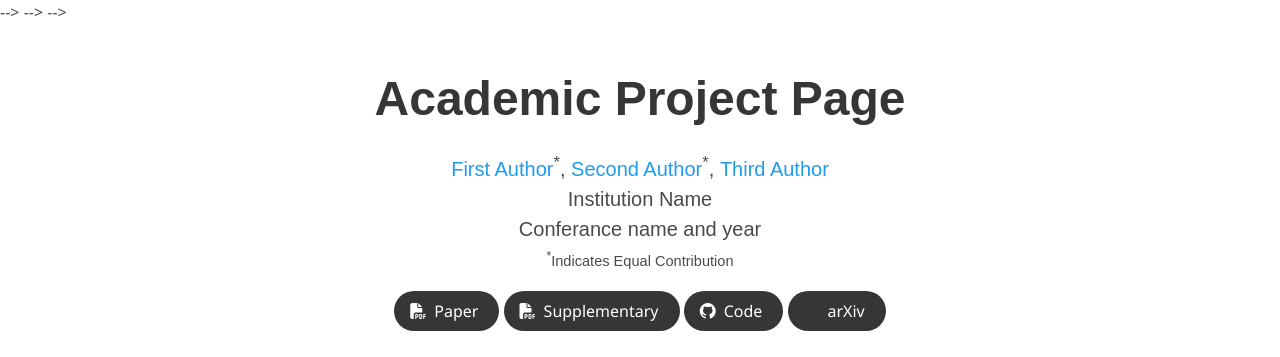
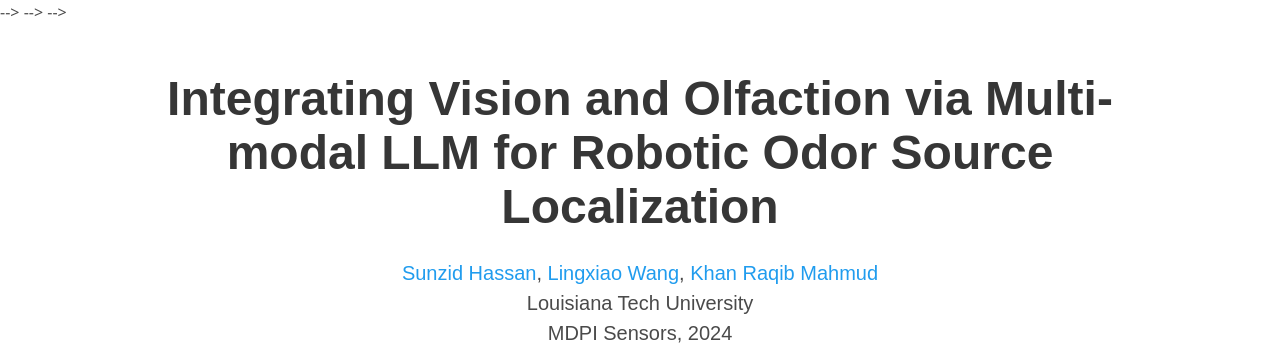
Before and after one commit to SunzidHassan/24_LLMOSL, a plain HTML site: page index.html in a window 1280 px wide. Shown: the top 357 px of the page. Drawn offline with nearby package versions, Linux system fonts and the light colour scheme; some icons are missing; a web font is replaced by a local one.

Commit message:
24_10_4: title changes

```diff
--- a/index.html
+++ b/index.html
@@ -52,21 +52,20 @@
       <div class="container is-max-desktop">
         <div class="columns is-centered">
           <div class="column has-text-centered">
-            <h1 class="title is-1 publication-title">Academic Project Page</h1>
+            <h1 class="title is-1 publication-title">Integrating Vision and Olfaction via Multi-modal LLM for Robotic Odor Source Localization</h1>
             <div class="is-size-5 publication-authors">
               <!-- Paper authors -->
               <span class="author-block">
-                <a href="FIRST AUTHOR PERSONAL LINK" target="_blank">First Author</a><sup>*</sup>,</span>
+                <a href="FIRST AUTHOR PERSONAL LINK" target="_blank">Sunzid Hassan</a>,</span>
                 <span class="author-block">
-                  <a href="SECOND AUTHOR PERSONAL LINK" target="_blank">Second Author</a><sup>*</sup>,</span>
+                  <a href="SECOND AUTHOR PERSONAL LINK" target="_blank">Lingxiao Wang</a>,</span>
                   <span class="author-block">
-                    <a href="THIRD AUTHOR PERSONAL LINK" target="_blank">Third Author</a>
+                    <a href="THIRD AUTHOR PERSONAL LINK" target="_blank">Khan Raqib Mahmud</a>
                   </span>
                   </div>
 
                   <div class="is-size-5 publication-authors">
-                    <span class="author-block">Institution Name<br>Conferance name and year</span>
-                    <span class="eql-cntrb"><small><br><sup>*</sup>Indicates Equal Contribution</small></span>
+                    <span class="author-block">Louisiana Tech University<br>MDPI Sensors, 2024</span>
                   </div>
 
                   <div class="column has-text-centered">
@@ -84,7 +83,7 @@
 
                     <!-- Supplementary PDF link -->
                     <span class="link-block">
-                      <a href="static/pdfs/supplementary_material.pdf" target="_blank"
+                      <a href="static/pdfs/supplementary_material.pdf" taAcademic Project Pagerget="_blank"
                       class="external-link button is-normal is-rounded is-dark">
                       <span class="icon">
                         <i class="fas fa-file-pdf"></i>
```
